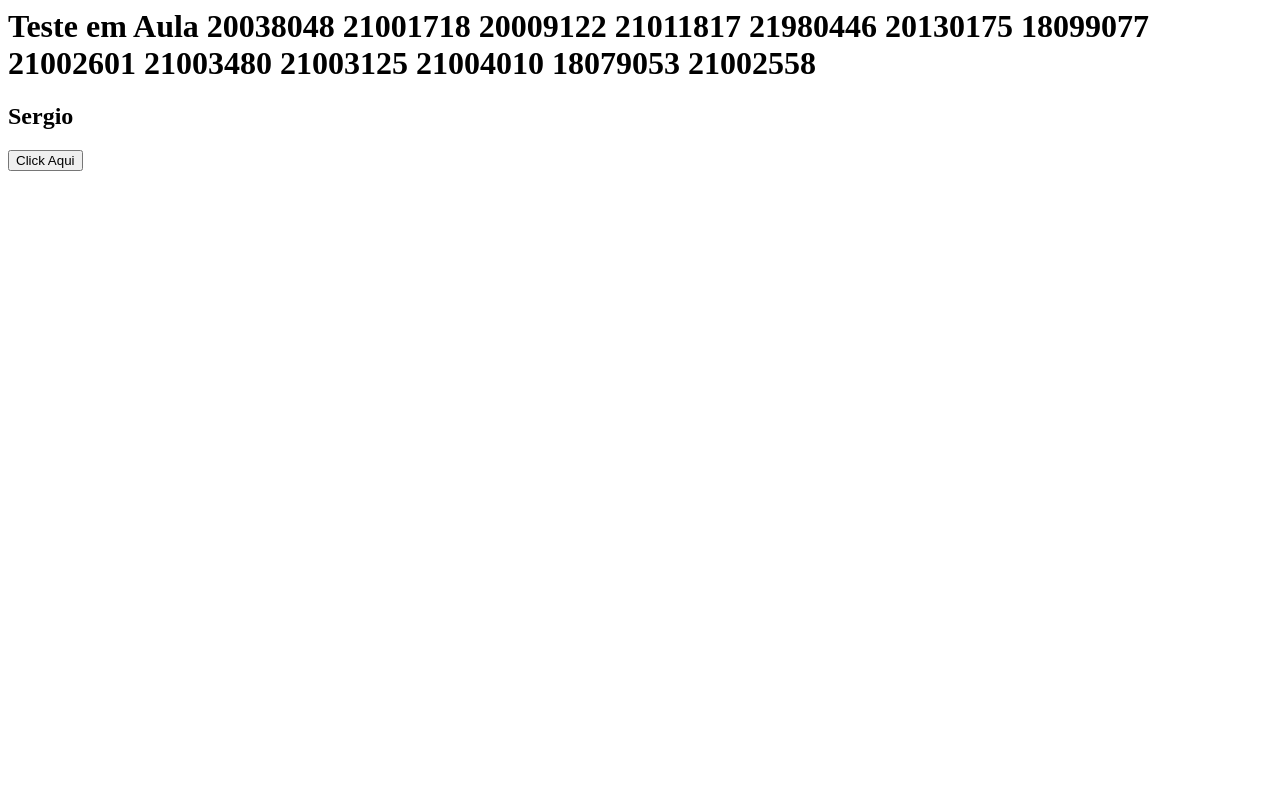
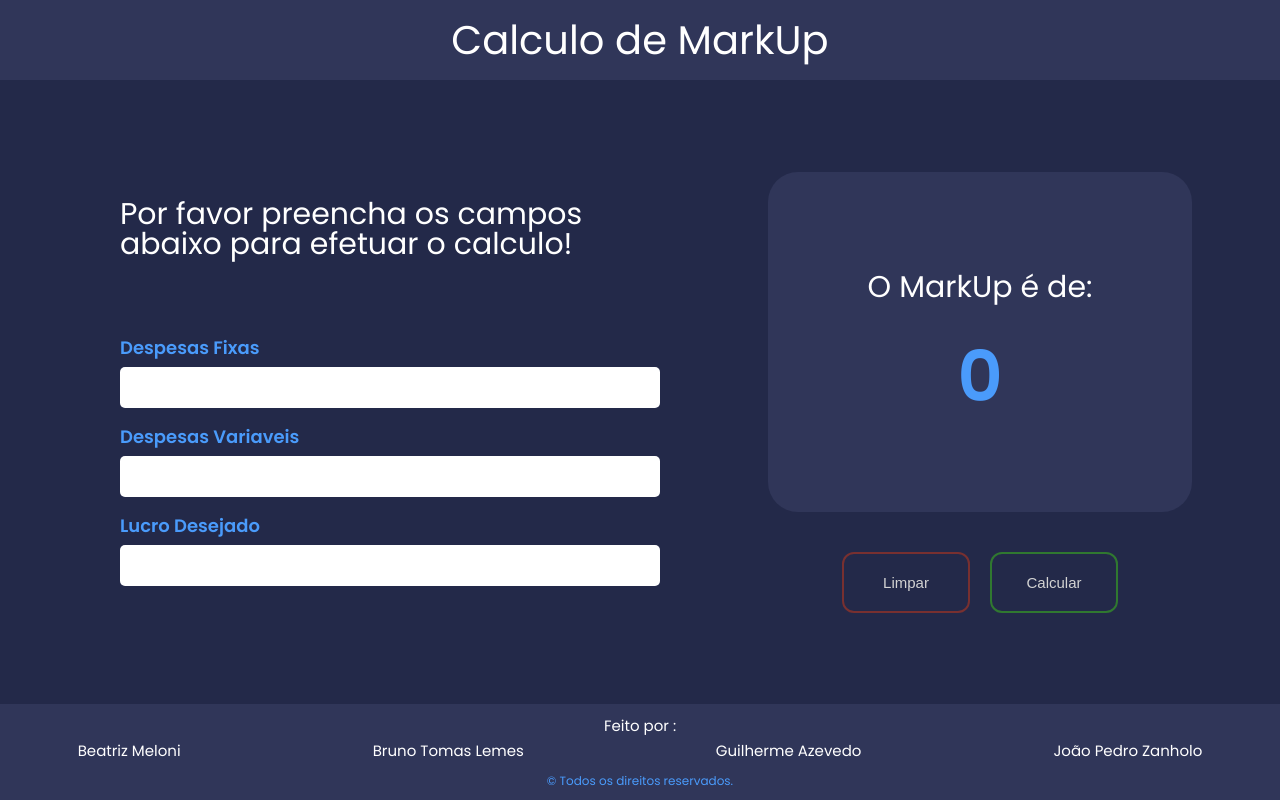
Before and after one commit to sergiolmm-pucc/GCSIC, a website: page index.html in a window 1280 px wide. Drawn offline with Linux system fonts and the light colour scheme.

Commit message:
front-end projeto finalizado

```diff
--- /dev/null
+++ b/css/reset.css
@@ -0,0 +1,43 @@
+html, body, div, span, applet, object, iframe,
+h1, h2, h3, h4, h5, h6, p, blockquote, pre,
+a, abbr, acronym, address, big, cite, code,
+del, dfn, em, img, ins, kbd, q, s, samp,
+small, strike, strong, sub, sup, tt, var,
+b, u, i, center,
+dl, dt, dd, ol, ul, li,
+fieldset, form, label, legend,
+table, caption, tbody, tfoot, thead, tr, th, td,
+article, aside, canvas, details, embed,
+figure, figcaption, footer, header, hgroup,
+menu, nav, output, ruby, section, summary,
+time, mark, audio, video {
+	margin: 0;
+	padding: 0;
+	border: 0;
+	font-size: 100%;
+	font: inherit;
+	vertical-align: baseline;
+}
+/* HTML5 display-role reset for older browsers */
+article, aside, details, figcaption, figure,
+footer, header, hgroup, menu, nav, section {
+	display: block;
+}
+body {
+	line-height: 1;
+}
+ol, ul {
+	list-style: none;
+}
+blockquote, q {
+	quotes: none;
+}
+blockquote:before, blockquote:after,
+q:before, q:after {
+	content: '';
+	content: none;
+}
+table {
+	border-collapse: collapse;
+	border-spacing: 0;
+}
--- /dev/null
+++ b/css/style.css
@@ -0,0 +1,169 @@
+body{
+  font-family: 'Poppins';
+  overflow: hidden;
+}
+
+header{ /* Topo */
+  display: flex;
+  flex-direction: column;
+  justify-content: center;
+  align-items: center;
+  height: 10vh;
+  background-color: #303659;
+  color: white;
+  font-size: 40px;
+}
+
+main{ /* Conteúdo */
+  display: flex;
+  flex-direction: row;
+  padding: 5vh;
+  height: 68vh;
+  color: #4A9BFB;
+  background-color: #232949;
+}
+
+main .leftSide{ /* Formulário de Infos */
+  padding: 80px;
+  width: 50%;
+  display: flex;
+  flex-direction: column;
+  justify-content: center;
+}
+
+main .leftSide p{
+  font-size: 30px;
+  color: white;
+  margin-bottom: 60px;
+}
+
+main .leftSide label{
+  font-weight: bold;
+  font-size: 18px;
+  margin-top: 20px;
+  margin-bottom: 10px;
+}
+
+main .leftSide input{
+  width: 100%;
+  border-radius: 5px;
+  border: 0;
+  padding: 10px;
+  font-size: 18px;
+  color: grey;
+}
+
+main .leftSide input:focus{
+  border: 1px solid #4A9BFB;
+  color: #4A9BFB;
+}
+
+main .rightSide{ /* Visual dos Resultados */
+  width: 50%;
+  display: flex;
+  flex-direction: column;
+  justify-content: center;
+  align-items: center;
+}
+
+main .rightSide .results{ /* Resultado do MarkUp */
+  padding: 100px;
+  display: flex;
+  flex-direction: column;
+  justify-content: center;
+  align-items: center;
+  background-color: #303659;
+  border-radius: 30px;
+  margin-bottom: 5vh;
+}
+
+main .rightSide .result_text{ /* Texto do Resultado */
+  color: white;
+  font-size: 30px;
+}
+
+main .rightSide .result{ /* Resultado propriamente dito */
+  font-size: 70px;
+  margin-top: 40px;
+  font-weight: bold;
+}
+
+main .rightSide button{ /* Botões da área de visualização */
+  font-size: 15px;
+  width: 10vw;
+  padding: 20px;
+  border-radius: 12px;
+  background-color: #232949;
+  color: lightgrey;
+  text-transform: capitalize;
+  border: 1px solid lightgrey;
+  cursor: pointer;
+}
+
+main .rightSide .action{ /* Área de Ações, contém os Botões */
+  display: flex;
+  flex-direction: row;
+  justify-content: center;
+  width: 100%;
+}
+
+main .rightSide .calculate{ /* Botão de Calcular */
+  margin-left: 20px;
+  border: 2px solid rgb(48, 120, 48);
+}
+
+main .rightSide .clear{ /* Botão de Limpar */
+  border: 2px solid rgb(120, 48, 48);
+}
+
+main .rightSide .calculate:hover{
+  border: 0;
+  font-size: 16px;
+  color: white;
+  background-color: rgb(48, 120, 48);
+}
+
+main .rightSide .clear:hover{ /* Botão de Limpar */
+  border: 0;
+  font-size: 16px;
+  color: white;
+  background-color: rgb(120, 48, 48);
+}
+
+main .rightSide .action button:hover{
+  transform: scale(1.1);
+  transition: all 0.5s;
+}
+
+main .rightSide .action button:not(hover){
+  transition: all 0.5s;
+}
+
+footer{ /* Rodapé */
+  display: flex;
+  flex-direction: column;
+  justify-content: center;
+  align-items: center;
+  height: 12vh;
+  background-color: #303659;
+  color: white;
+}
+
+footer h3{ /* Crédito dos Integrantes do Grupo */
+  font-size: 15px;
+  margin-bottom: 10px;
+}
+
+.members{
+  font-size: 15px;
+  display: flex;
+  flex-direction: row;
+  gap: 15vw;
+  margin-bottom: 12px;
+}
+
+footer p{ /* Copyright */
+  margin-top: 5px;
+  font-size: 12px;
+  color: #4A9BFB;
+}
--- a/index.html
+++ b/index.html
@@ -1,33 +1,78 @@
-<html>
+<!DOCTYPE html>
+<html lang="en">
+
     <head>
-        <title>On Site Teste - 25-05</title>
+
+        <meta charset="UTF-8">
+        <meta http-equiv="X-UA-Compatible" content="IE=edge">
+        <meta name="viewport" content="width=device-width, initial-scale=1.0">
+
+        <title>Calculo de MarkUp</title>
+
+        <link rel="preconnect" href="https://fonts.googleapis.com" />
+        <link rel="preconnect" href="https://fonts.gstatic.com" crossorigin />
+        <link href="https://fonts.googleapis.com/css2?family=Poppins:wght@300;400;500;600&display=swap" rel="stylesheet" />
+
+        <link rel="stylesheet" href="css/reset.css">
+        <link rel="stylesheet" href="css/style.css">
+
     </head>
+
     <body>
-        <h1> Teste em Aula
-            20038048
-            21001718
-            20009122
-            21011817
-            21980446
-            20130175
-            18099077
-            21002601
-            21003480
-            21003125
-            21004010
-            18079053
-            21002558
-        </h1>
-        <h2>Sergio</h2>
-        <button id="sendbutton" value="teste" onClick="alerta()">Click Aqui</button>
-        <br>
-        <h1>
-            <p id="demo"></p>
-        </h1>
-        <script>
-            function alerta() {
-                document.getElementById("demo").innerHTML = "Hello World";
-            }
-        </script>
+
+        <header>
+            <h1>Calculo de MarkUp</h1>
+        </header>
+
+        <main>
+
+            <div class="leftSide">
+
+                <p>Por favor preencha os campos abaixo para efetuar o calculo!</p>
+
+                <label for="fixed_expenses">Despesas Fixas</label>
+                <input type="number" id="fixed_expenses">
+
+                <label for="variable_expenses">Despesas Variaveis</label>
+                <input type="number" id="variable_expenses">
+
+                <label for="profit">Lucro Desejado</label>
+                <input type="number" id="profit">
+
+            </div>
+
+            <div class="rightSide">
+
+                <div class="results">
+                    <p class="result_text">O MarkUp é de:</p>
+                    <p class="result" id="result">0</p>
+                </div>
+
+
+                <div class="action">
+                    <button class="clear" id="clear">limpar</button>
+                    <button class="calculate" id="caculate">calcular</button>
+                </div>
+
+            </div>
+
+        </main>
+
+        <footer>
+
+            <h3>Feito por :</h3>
+            <ul class="members">
+                <li>Beatriz Meloni</li>
+                <li>Bruno Tomas Lemes</li>
+                <li>Guilherme Azevedo</li>
+                <li>João Pedro Zanholo</li>
+            </ul>
+
+            <p>&copy; Todos os direitos reservados. </p>
+
+        </footer>
+
+        <script type="text/javascript" src="index.js"></script>
     </body>
+
 </html>
--- a/index.js
+++ b/index.js
@@ -1,37 +1,69 @@
-var express = require('express')
-const { markupGet } = require('./markup2')
-const PORT = process.env.PORT || 3000;
-const INDEX = '/index.html';
-const endpoints = {
-    etec: 'endpoints/etec.html',
-    etec2: 'endpoints/etec2.html',
-    infs: 'endpoints/infs.html',
-    infs2: 'endpoints/infs2.html',
-    infp: 'endpoints/infp.html',
-    infp2: 'endpoints/infp2.html',
-    mkp: 'endpoints/mkp.html',
-    mkp2: 'endpoints/mkp2.html'
+// var express = require('express')
+// const { markupGet } = require('./markup2')
+// const PORT = process.env.PORT || 3000;
+// const INDEX = '/index.html';
+// const endpoints = {
+//     etec: 'endpoints/etec.html',
+//     etec2: 'endpoints/etec2.html',
+//     infs: 'endpoints/infs.html',
+//     infs2: 'endpoints/infs2.html',
+//     infp: 'endpoints/infp.html',
+//     infp2: 'endpoints/infp2.html',
+//     mkp: 'endpoints/mkp.html',
+//     mkp2: 'endpoints/mkp2.html'
+// }
+
+// const server = express()
+
+// server.listen(PORT, () => console.log('Escutando em ${PORT}'));
+
+// server.get('/', function(req,res){
+//     res.send("Site de tecnologia 1");
+// });
+
+// server.get('/ht', (req,res) => res.sendFile(INDEX, { root: __dirname}));
+
+// server.get('/ETEC', (req, res) => res.sendFile(endpoints.etec));
+// server.get('/ETEC2', (req, res) => res.sendFile(endpoints.etec2));
+// server.get('/INFS', (req, res) => res.sendFile(endpoints.infs));
+// server.get('/INFS2', (req, res) => res.sendFile(endpoints.infs2));
+// server.get('/INFP', (req, res) => res.sendFile(endpoints.infp));
+// server.get('/INFP2', (req, res) => res.sendFile(endpoints.infp2));
+// server.get('/MKP', (req, res) => res.sendFile(endpoints.mkp));
+// server.get('/MKP2', (req, res) => res.sendFile(endpoints.mkp2));
+// server.get('/MKP2calc', markupGet)
+
+// const multi = require('./multiply')
+// console.log(multi.multiply('3,4'));
+
+// -- MKP --
+
+// Obtendo referências para os elementos HTML
+const fixedExpensesInput = document.getElementById('fixed_expenses');
+const variableExpensesInput = document.getElementById('variable_expenses');
+const profitInput = document.getElementById('profit');
+const resultElement = document.getElementById('result');
+const calculateButton = document.querySelector('.calculate');
+const clearButton = document.querySelector('.clear');
+
+// Função para calcular o Markup e exibir o resultado
+function calculateMarkup() {
+
+  // Obtendo os valores dos inputs
+  const fixedExpenses = parseFloat(fixedExpensesInput.value);
+  const variableExpenses = parseFloat(variableExpensesInput.value);
+  const profit = parseFloat(profitInput.value);
+
+  // Realizando o cálculo do Markup
+  const markup = 1 / (1 - (fixedExpenses / 100) - (variableExpenses / 100) - (profit / 100));
+
+  // Atualizando o elemento de resultado
+  resultElement.textContent = markup.toFixed(2);
 }
 
-const server = express()
+function clearMarkup() {
+    resultElement.textContent = '0'
+}
 
-server.listen(PORT, () => console.log('Escutando em ${PORT}'));
-
-server.get('/', function(req,res){
-    res.send("Site de tecnologia 1");
-});
-
-server.get('/ht', (req,res) => res.sendFile(INDEX, { root: __dirname}));
-
-server.get('/ETEC', (req, res) => res.sendFile(endpoints.etec));
-server.get('/ETEC2', (req, res) => res.sendFile(endpoints.etec2));
-server.get('/INFS', (req, res) => res.sendFile(endpoints.infs));
-server.get('/INFS2', (req, res) => res.sendFile(endpoints.infs2));
-server.get('/INFP', (req, res) => res.sendFile(endpoints.infp));
-server.get('/INFP2', (req, res) => res.sendFile(endpoints.infp2));
-server.get('/MKP', (req, res) => res.sendFile(endpoints.mkp));
-server.get('/MKP2', (req, res) => res.sendFile(endpoints.mkp2));
-server.get('/MKP2calc', markupGet)
-
-const multi = require('./multiply')
-console.log(multi.multiply('3,4'));
+calculateButton.addEventListener('click', calculateMarkup);
+clearButton.addEventListener('click', clearMarkup);
```
